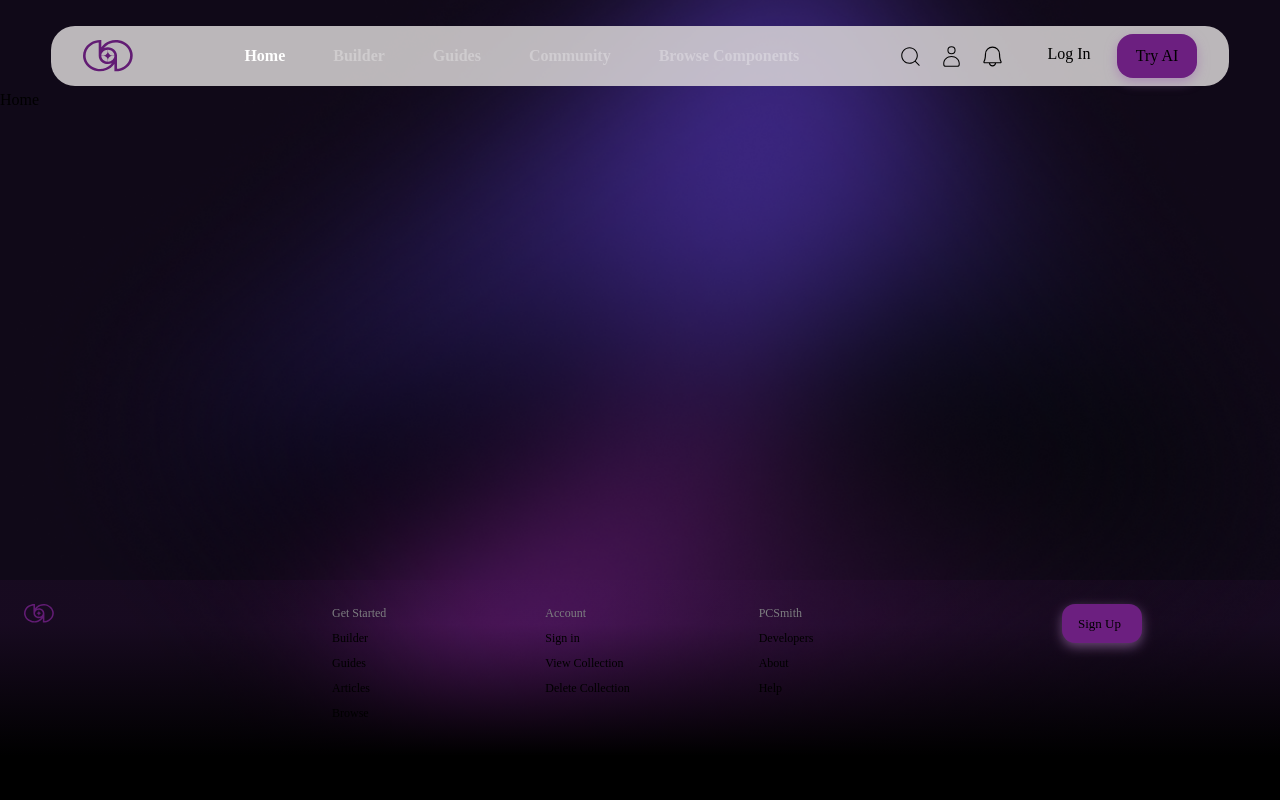
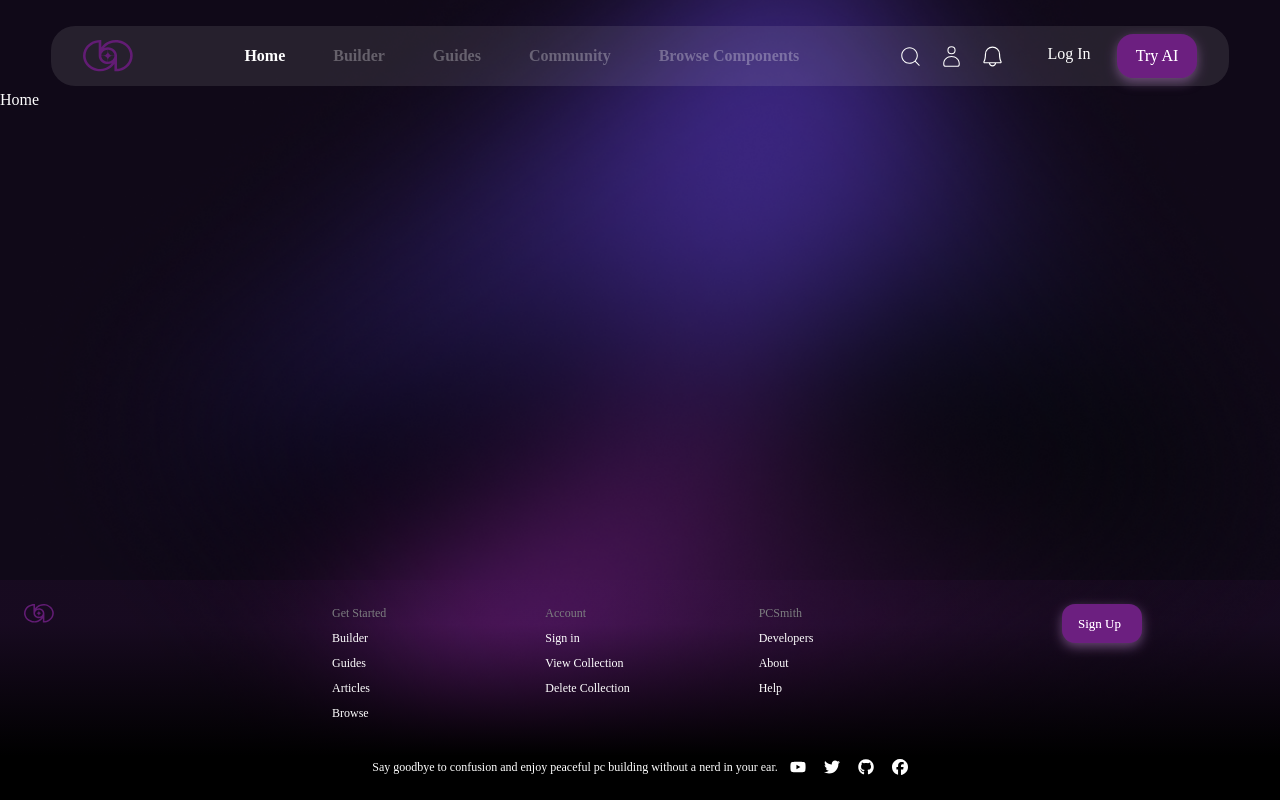
Before and after one commit to halaheltorgoman/Graduation-Project, a React (Vite) app in the folder frontend/: page / in a window 1280 px wide. Built offline with nearby package versions, Linux system fonts and the light colour scheme; a web font is replaced by a local one.

Commit message:
darkmode problem fixed

```diff
--- a/frontend/index.html
+++ b/frontend/index.html
@@ -4,6 +4,7 @@
     <meta charset="UTF-8" />
     <link rel="icon" type="image/svg+xml" href="./src/assets/images/logo.svg" />
     <meta name="viewport" content="width=device-width, initial-scale=1.0" />
+    <meta name="darkreader-lock" />
     <title>PCSmith</title>
   </head>
   <body>
--- a/frontend/src/Components/NavBar/NavBar.css
+++ b/frontend/src/Components/NavBar/NavBar.css
@@ -32,7 +32,7 @@
   padding: 0.5em 2em;
   width: 95%;
   max-width: 1200px;
-  background-color: #e1deded2;
+  background-color: #e6e6e61a;
 }
 .navbar_logoContainer {
   flex: 0.2;
@@ -100,6 +100,9 @@
   justify-content: center;
   color: #ffffff4a;
   font-weight: bold;
+}
+.navbar_headerList li {
+  color: #ffffff4a;
 }
 
 .navbar_ai-button {
--- a/frontend/src/Components/NavBar/NavBar.jsx
+++ b/frontend/src/Components/NavBar/NavBar.jsx
@@ -54,7 +54,7 @@ export default function NavBar() {
                 <li className="hover:text-white" onClick={closeNavbar}>
                   <NavLink to="builder">Builder</NavLink>
                 </li>
-                <li className="hover:text-white" onClick={closeNavbar}>
+                <li className=" hover:text-white " onClick={closeNavbar}>
                   <NavLink to="guides">Guides</NavLink>
                 </li>
                 <li className="hover:text-white" onClick={closeNavbar}>
--- a/frontend/src/index.css
+++ b/frontend/src/index.css
@@ -78,6 +78,7 @@ button:focus-visible {
   margin: 0;
   box-sizing: border-box;
   font-family: "Red Rose", serif;
+  color: #ffffff;
 }
 
 body {
```
